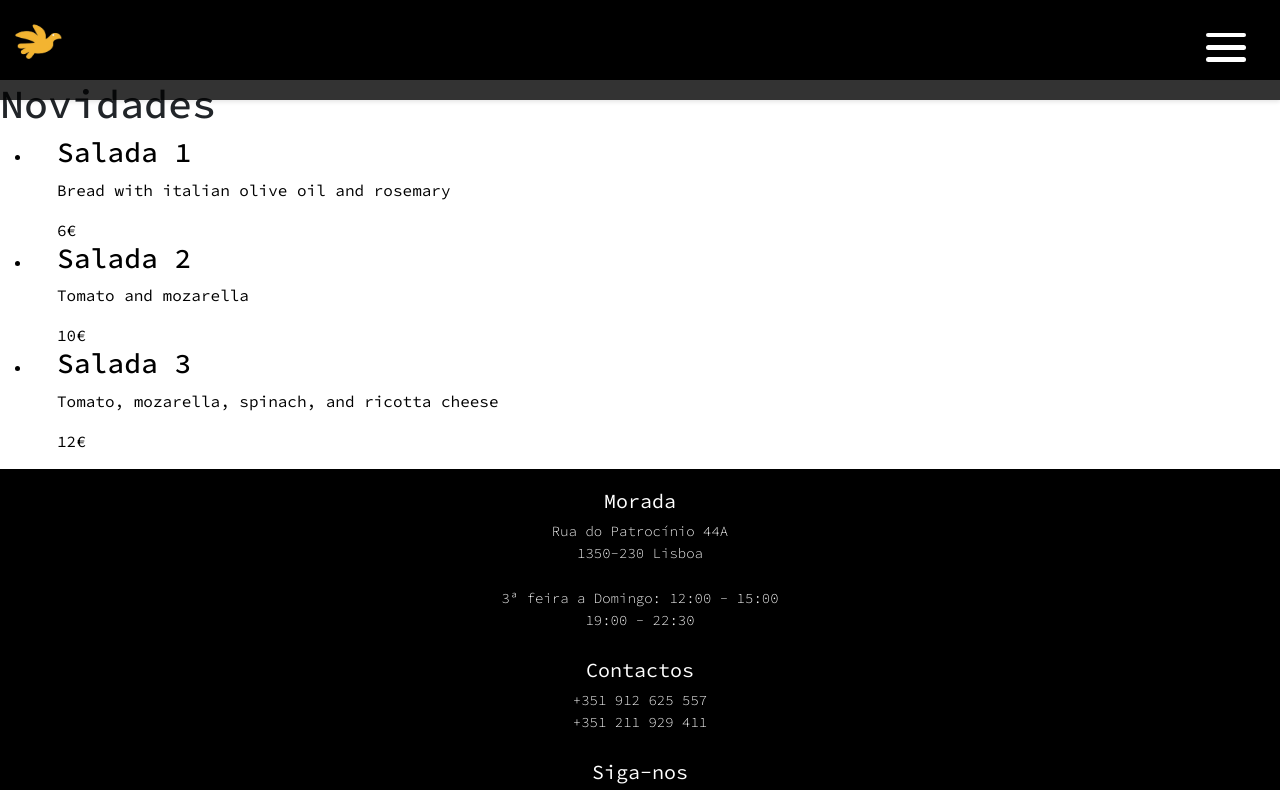
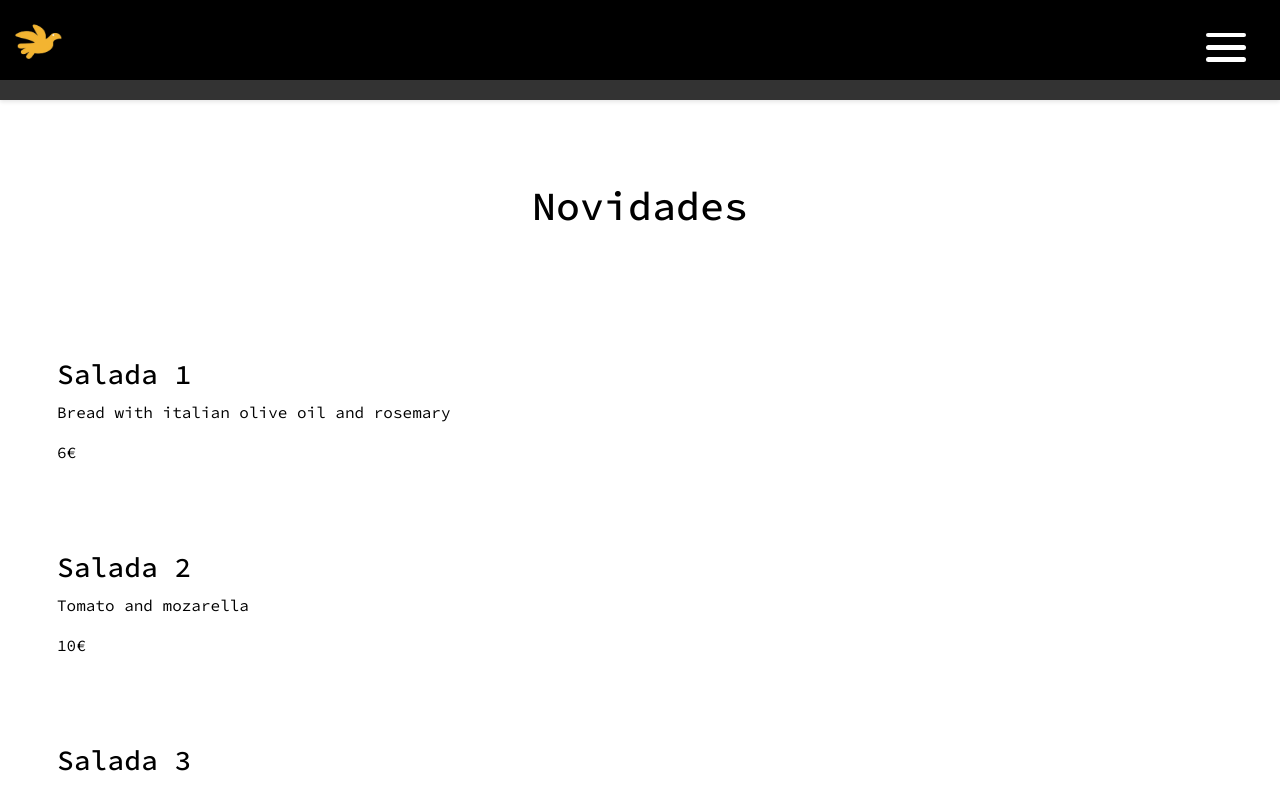
Before and after one commit to nuno18084/Maritaca-Project, a React (Create React App) app: page /novidades in a window 1280 px wide. Shown: the top 790 px of the page. Built offline with nearby package versions, Linux system fonts and the light colour scheme.

Commit message:
Add some styling to the news and promotions pages

```diff
--- a/src/components/ContactsPage/ContactsPage.jsx
+++ b/src/components/ContactsPage/ContactsPage.jsx
@@ -35,7 +35,7 @@ const ContactsPage = () => {
             style={{ border: "0" }}
             loading="lazy"
             samesite="None"
-            // Secure
+            secure="true"
           ></iframe>
         </div>
         <div>
--- a/src/components/NewsPage/News.jsx
+++ b/src/components/NewsPage/News.jsx
@@ -16,9 +16,9 @@ const News = () => {
       <div>
         {numNews > 0 ? (
           <div>
-            <ul>
+            <ul className="news-list">
               {news.map((newItem) => (
-                <NewItem newsObject={newItem} key={news.name} />
+                <NewItem newsObject={newItem} key={newItem.name} />
               ))}
             </ul>
           </div>
@@ -30,7 +30,7 @@ const News = () => {
 
 function NewItem({ newsObject }) {
   return (
-    <li className={`pizza ${newsObject.soldOut ? "sold-out" : ""}`}>
+    <li className="news-list-item">
       <div className="menu-page">
         <h3>{newsObject.name}</h3>
         <p>{newsObject.ingredients}</p>
--- a/src/components/NewsPage/NewsPage.css
+++ b/src/components/NewsPage/NewsPage.css
@@ -2,4 +2,25 @@
 
 .news-page {
   background-color: white;
+  color: black;
 }
+
+.news-page h1 {
+  display: flex;
+  justify-content: center;
+  margin-top: 8%;
+  margin-bottom: 10%;
+}
+
+.news-list-item {
+  list-style-type: none;
+}
+
+.news-list-item {
+  /* border-bottom: solid #e6e9ed 2px !important ; */
+  margin-top: 7%;
+}
+
+.news-list-item:last-of-type {
+  margin-bottom: 20%;
+}
--- a/src/components/PromotionPage/PromotionPage.css
+++ b/src/components/PromotionPage/PromotionPage.css
@@ -3,14 +3,12 @@
 .promotion-page {
   background-color: white;
   color: black;
-  /* height: 100vh; */
 }
 
 .promotion-page h1 {
   display: flex;
   justify-content: center;
   margin-top: 8%;
-  margin-left: 3%;
   margin-bottom: 10%;
 }
 
```
